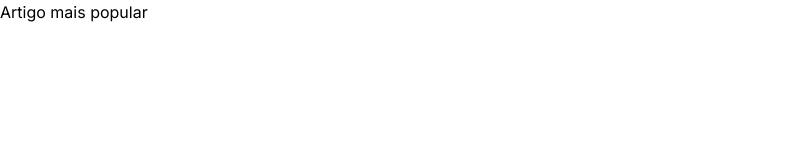
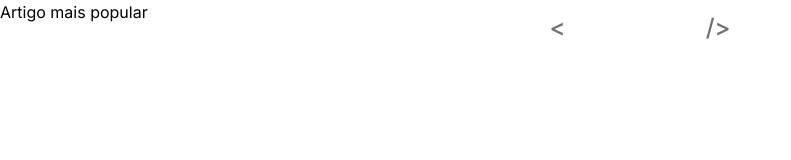
Before and after one commit to nickzmoro/dev-news, a React (Vite) app: page / in a window 1280 px wide. Shown: the top 160 px of the page, without its empty margins (0-791 px from the left). Built offline with nearby package versions, Linux system fonts and the light colour scheme; no server answers.

Commit message:
feat: header component added with all styles and optimization for all pages

```diff
--- /dev/null
+++ b/src/components/header/index.jsx
@@ -0,0 +1,14 @@
+const Header = () => {
+  return (
+    <header className="fixed top-0 w-screen h-[7vh] flex justify-center items-center z-50">
+      <div>
+        <a href="#" className="uppercase font-[600] text-[#fff] text-[1.5rem]">
+          <span className="text-[#707070] font-[500]">&lt;</span> Dev News{" "}
+          <span className="text-[#707070] font-[500]">/&gt;</span>
+        </a>
+      </div>
+    </header>
+  );
+};
+
+export default Header;
--- a/src/main.jsx
+++ b/src/main.jsx
@@ -2,10 +2,13 @@ import { StrictMode } from "react";
 import { createRoot } from "react-dom/client";
 import App from "./App.jsx";
 import { BrowserRouter, Routes, Route } from "react-router";
+import Header from "./components/header/index.jsx";
+import "./styles/styles.css";
 
 createRoot(document.getElementById("root")).render(
   <StrictMode>
     <BrowserRouter>
+      <Header />
       <Routes>
         <Route path="/" element={<App />} />
       </Routes>
```
